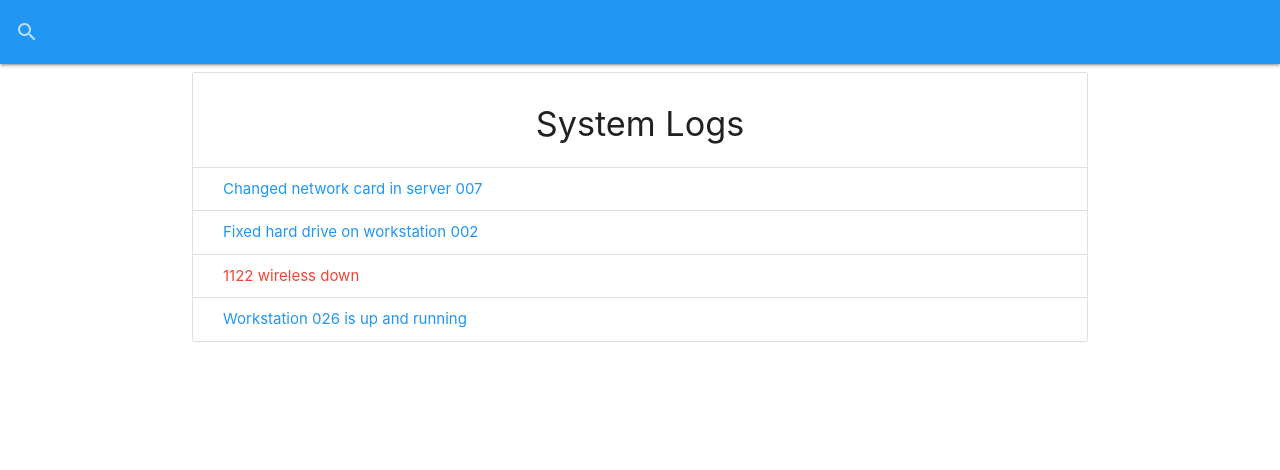
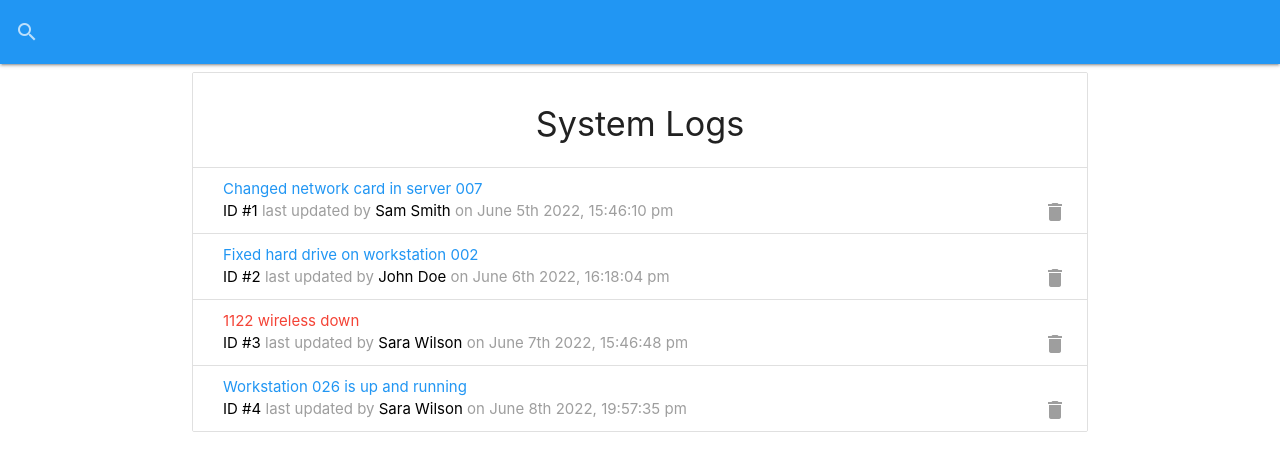
Before and after one commit to MartaSolo/it-logger, a React (Create React App) app: page / in a window 1280 px wide. Shown: the top 470 px of the page. Built offline with nearby package versions, Linux system fonts and the light colour scheme; data requests are answered from the project's data file.

Commit message:
edited LogItem component

```diff
--- a/db.json
+++ b/db.json
@@ -4,7 +4,7 @@
       "message": "Changed network card in server 007",
       "attention": false,
       "tech": "Sam Smith",
-      "date": "2022-05-31T15:46:10.179Z",
+      "date": "2022-06-05T15:46:10.179Z",
       "id": 1
     },
     {
@@ -12,13 +12,13 @@
       "message": "Fixed hard drive on workstation 002",
       "attention": false,
       "tech": "John Doe",
-      "date": "2022-05-31T16:18:04.245Z"
+      "date": "2022-06-06T16:18:04.245Z"
     },
     {
       "message": "1122 wireless down",
       "attention": true,
       "tech": "Sara Wilson",
-      "date": "2022-05-31T15:46:48.690Z",
+      "date": "2022-06-07T15:46:48.690Z",
       "id": 3
     },
     {
@@ -26,7 +26,7 @@
       "message": "Workstation 026 is up and running",
       "attention": false,
       "tech": "Sara Wilson",
-      "date": "2022-05-31T19:57:35.544Z"
+      "date": "2022-06-08T19:57:35.544Z"
     }
   ],
   "techs": [
--- a/src/components/logs/LogItem.js
+++ b/src/components/logs/LogItem.js
@@ -1,4 +1,4 @@
-import React from "react";
+import Moment from "react-moment";
 import PropTypes from "prop-types";
 
 const LogItem = ({ log }) => {
@@ -13,6 +13,15 @@
         >
           {log.message}
         </a>
+        <br />
+        <span className="grey-text">
+          <span className="black-text">ID #{log.id}</span> last updated by{" "}
+          <span className="black-text">{log.tech}</span> on{" "}
+          <Moment format="MMMM Do YYYY, H:mm:ss a">{log.date}</Moment>
+        </span>
+        <a href="#!" className="secondary-content">
+          <i className="material-icons grey-text">delete</i>
+        </a>
       </div>
     </li>
   );
```
